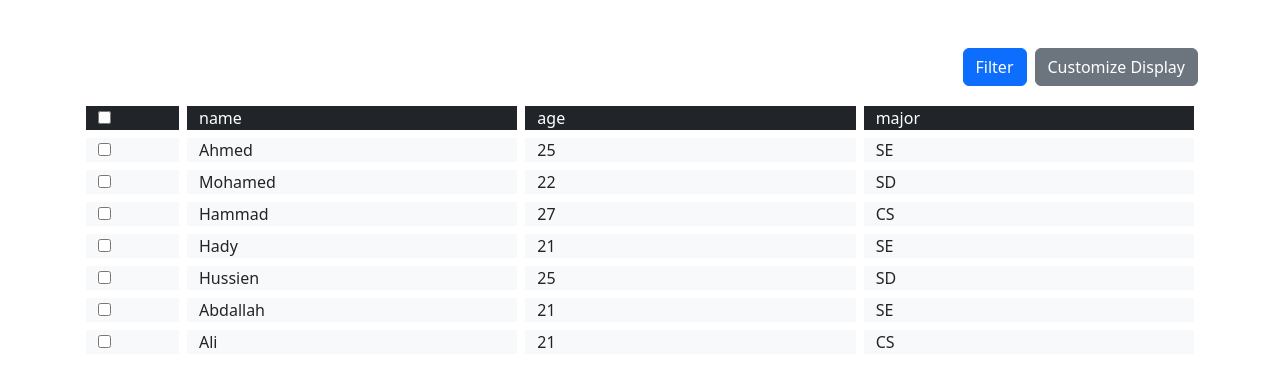
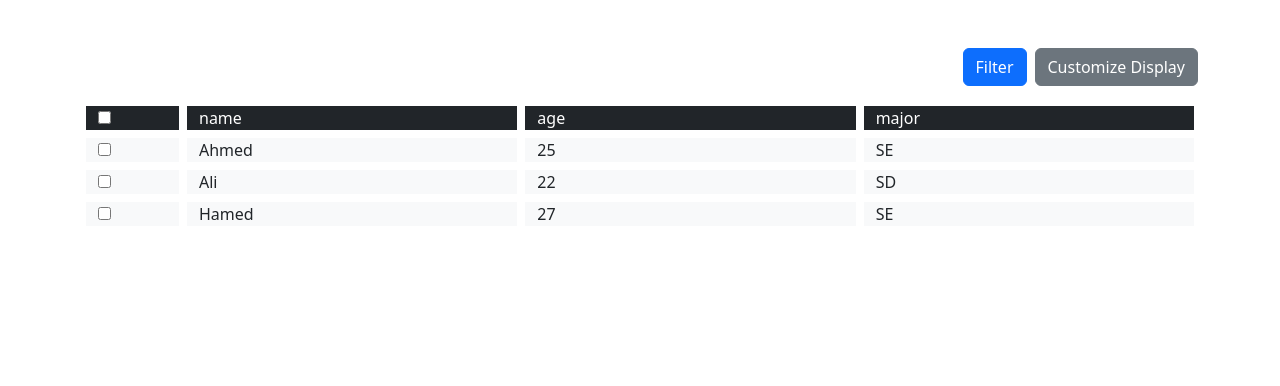
Before and after one commit to Mohamed3Okasha/react-typescript-practice, a React (Create React App) app: page /home in a window 1280 px wide. Shown: the top 386 px of the page. Built offline with nearby package versions, Linux system fonts and the light colour scheme.

Commit message:
Fix small issue in Filter logic

```diff
--- a/src/components/Filter/index.tsx
+++ b/src/components/Filter/index.tsx
@@ -16,10 +16,12 @@ export default function Filter({ filtersData, data, setData }: FilterProps) {
   );
 
   useEffect(() => {}, []);
-  const { studentsData, setStudentsData } = useAppContext();
 
   const handleApply = () => {
-    handleReset();
+    setData((prevData: any[]) =>
+      prevData.map((dataItem) => ({ ...dataItem, visible: true }))
+    );
+
     setData((prevData: any[]) => {
       let cloneData = [...prevData];
       filters.forEach((filter) => {
@@ -29,51 +31,20 @@ export default function Filter({ filtersData, data, setData }: FilterProps) {
             if (dataItem[filterKey] === filter[filterKey]) return;
             else {
               dataItem.visible = false;
-              return dataItem;
             }
           }
         });
       });
       return cloneData;
-      // const newArr = [...prevData];
-      // prevData.map((dataItem) => {
-      // let initialFilter = false;
-      // filters.forEach((filter) => {
-      //   const filterKey = Object.keys(filter)[0];
-      //   if (
-      //     filter.checked &&
-      //     getValue(filterKey, dataItem) === filter[filterKey]
-      //   ) {
-      //     initialFilter = true;
-      //     console.log(
-      //       filterKey,
-      //       "if",
-      //       cloneDataItem.name,
-      //       getValue(filterKey, dataItem),
-      //       filter[filterKey]
-      //       );
-      //       return;
-      //     } else {
-      //       console.log(
-      //         filterKey,
-      //         "else",
-      //         cloneDataItem.name,
-      //         getValue(filterKey, dataItem),
-      //         filter[filterKey]
-      //         );
-      //         cloneDataItem.visible = false;
-      //       }
-      //     });
-      //     return cloneDataItem;
-      //   }
-      // })
-      // return newArr;
     });
   };
 
   const handleReset = () => {
     setData((prevData: any[]) =>
       prevData.map((dataItem) => ({ ...dataItem, visible: true }))
+    );
+    setFilters((prevFilters) =>
+      prevFilters.map((filter) => ({ ...filter, checked: false }))
     );
   };
   const toggleFilterCheck = (index: number) => {
--- a/src/data/students.ts
+++ b/src/data/students.ts
@@ -2,7 +2,7 @@ export const students = [
   { id: 1, name: "Ahmed", age: 25, major: "SE", checked: false, visible: true },
   {
     id: 2,
-    name: "Mohamed",
+    name: "Ali",
     age: 22,
     major: "SD",
     checked: false,
@@ -10,30 +10,12 @@ export const students = [
   },
   {
     id: 3,
-    name: "Hammad",
+    name: "Hamed",
     age: 27,
-    major: "CS",
-    checked: false,
-    visible: true,
-  },
-  { id: 4, name: "Hady", age: 21, major: "SE", checked: false, visible: true },
-  {
-    id: 5,
-    name: "Hussien",
-    age: 25,
-    major: "SD",
-    checked: false,
-    visible: true,
-  },
-  {
-    id: 6,
-    name: "Abdallah",
-    age: 21,
     major: "SE",
     checked: false,
     visible: true,
   },
-  { id: 7, name: "Ali", age: 21, major: "CS", checked: false, visible: true },
 ];
 
 export const columns = [{ name: true! }, { age: true! }, { major: true! }];
```
